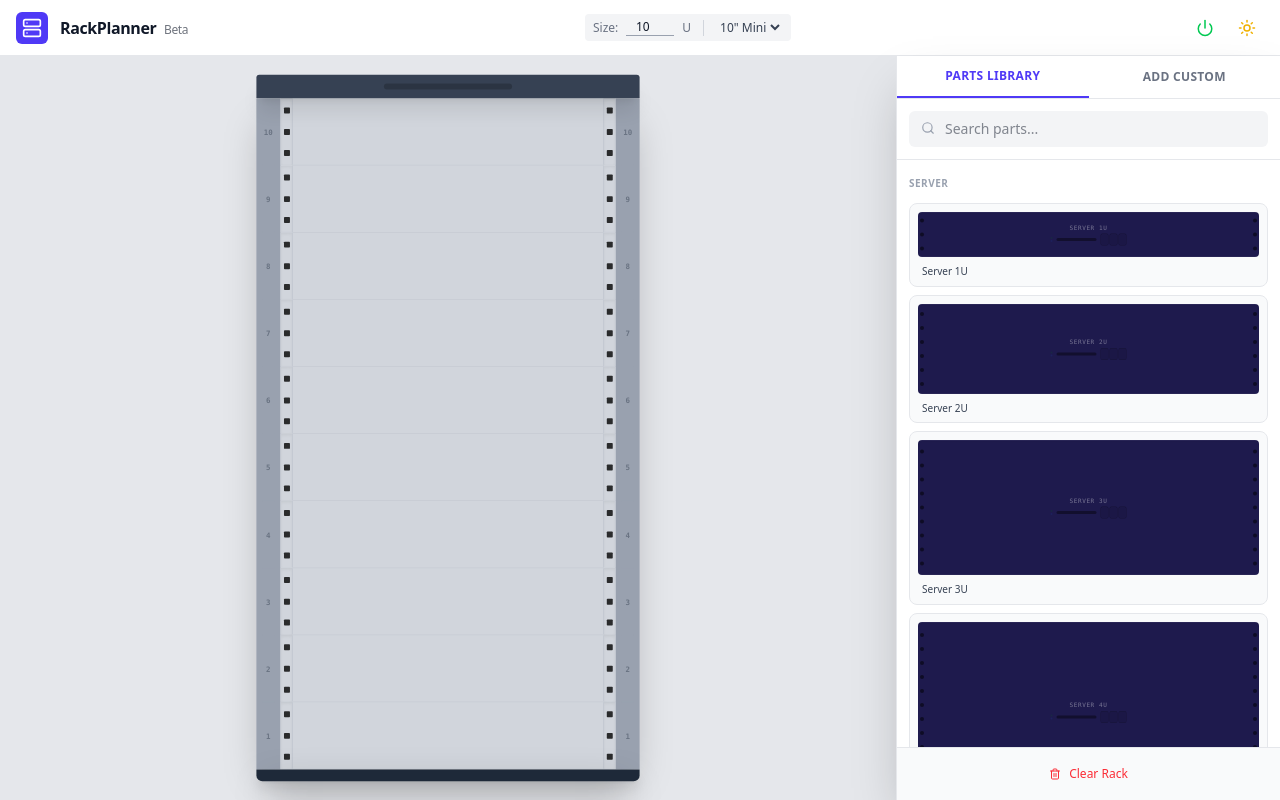
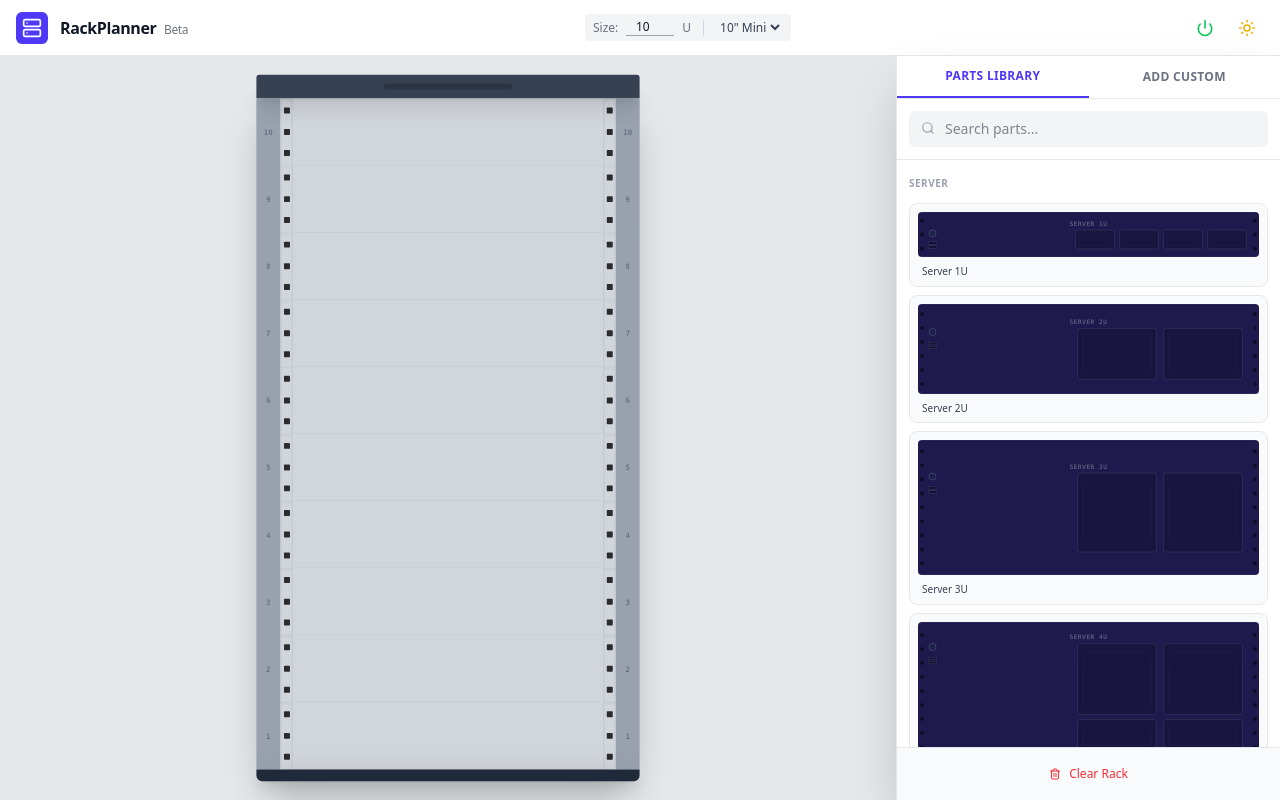
Before and after one commit to plagosus/rack-planner, a React (Vite) app: page / in a window 1280 px wide. Built offline with nearby package versions, Linux system fonts and the light colour scheme.

Commit message:
servers redesigned

```diff
--- a/src/components/ModuleFace.tsx
+++ b/src/components/ModuleFace.tsx
@@ -27,10 +27,10 @@ export const ModuleFace = ({
             style={
                 hasImage
                     ? {
-                          backgroundImage: `url(${module.image})`,
-                          backgroundSize: 'cover',
-                          backgroundPosition: 'center',
-                      }
+                        backgroundImage: `url(${module.image})`,
+                        backgroundSize: 'cover',
+                        backgroundPosition: 'center',
+                    }
                     : {}
             }
         >
@@ -48,7 +48,11 @@ export const ModuleFace = ({
                         )}
 
                         {/* Server: Indicators or Drive Bays */}
-                        {module.type === 'server' && <ServerFace isPowered={isPowered} />}
+                        {module.type === 'server' && (
+                            <div className="w-full h-full">
+                                <ServerFace module={module} isPowered={isPowered} rackWidth={rackWidth} />
+                            </div>
+                        )}
 
                         {/* Storage: Drive Arrays */}
                         {module.type === 'storage' && (
--- a/src/components/module-faces/ServerFace.tsx
+++ b/src/components/module-faces/ServerFace.tsx
@@ -1,31 +1,26 @@
-export const ServerFace = ({ isPowered }: { isPowered?: boolean }) => {
-    return (
-        <div className="flex items-center gap-2">
-            <div className="flex flex-col gap-0.5">
-                {/* Power LED */}
-                <div
-                    className={`w-1 h-1 rounded-full ${
-                        isPowered
-                            ? 'bg-green-500 shadow-[0_0_5px_rgba(34,197,94,0.5)]'
-                            : 'bg-green-900/30'
-                    }`}
-                ></div>
-                {/* Activity LED */}
-                <div
-                    className={`w-1 h-1 rounded-full ${
-                        isPowered ? 'bg-blue-500' : 'bg-blue-900/30'
-                    } ${isPowered ? 'animate-pulse' : ''}`}
-                ></div>
-            </div>
-            <div className="w-20 h-1.5 bg-black/50 rounded-full"></div>
-            <div className="flex gap-0.5">
-                {[1, 2, 3].map((i) => (
-                    <div
-                        key={i}
-                        className="w-4 h-6 border border-black/30 bg-black/10 rounded-sm"
-                    ></div>
-                ))}
-            </div>
-        </div>
-    );
+import { type RackModule, type RackWidth } from '../../types';
+import { Server1U } from './server/Server1U';
+import { Server2U } from './server/Server2U';
+import { Server3U } from './server/Server3U';
+import { Server4U } from './server/Server4U';
+
+interface ServerFaceProps {
+    module: RackModule;
+    isPowered?: boolean;
+    rackWidth?: RackWidth;
+}
+
+export const ServerFace = ({ module, isPowered, rackWidth }: ServerFaceProps) => {
+    const uSize = module.uSize || 1;
+
+    switch (uSize) {
+        case 2:
+            return <Server2U isPowered={isPowered} rackWidth={rackWidth} />;
+        case 3:
+            return <Server3U isPowered={isPowered} rackWidth={rackWidth} />;
+        case 4:
+            return <Server4U isPowered={isPowered} rackWidth={rackWidth} />;
+        default:
+            return <Server1U isPowered={isPowered} rackWidth={rackWidth} />;
+    }
 };
--- /dev/null
+++ b/src/components/module-faces/server/Server1U.tsx
@@ -0,0 +1,42 @@
+import { type RackWidth } from '../../../types';
+
+interface Server1UProps {
+    isPowered?: boolean;
+    rackWidth?: RackWidth;
+}
+
+export const Server1U = ({ isPowered, rackWidth = '19inch' }: Server1UProps) => {
+    const fanCount = rackWidth === '19inch' ? 8 : 4;
+    const fans = Array.from({ length: fanCount }, (_, i) => i);
+
+    return (
+        <div className="w-full relative min-h-[40px] flex items-center">
+            {/* Top Left: Power Button & USBs */}
+            <div className="absolute left-[5px] top-[0px] flex flex-col gap-2">
+                {/* Power Button */}
+                <div className={`w-4 h-4 rounded-full border-2 border-white/20 flex items-center justify-center ${isPowered ? 'bg-white/5' : 'bg-transparent'}`}>
+                    <div className={`w-2 h-2 rounded-full transition-all duration-300 ${isPowered
+                        ? 'bg-green-500 shadow-[0_0_8px_rgba(34,197,94,0.8)]'
+                        : 'bg-green-900/30'
+                        }`}
+                    />
+                </div>
+
+                {/* USB Ports */}
+                <div className="flex flex-col gap-0.5">
+                    <div className="w-4 h-1.5 border border-white/20 bg-black/40 rounded-[1px]" />
+                    <div className="w-4 h-1.5 border border-white/20 bg-black/40 rounded-[1px]" />
+                </div>
+            </div>
+
+            {/* Right Side: Fan Grilles */}
+            <div className="w-full flex justify-end items-center gap-2 pr-2">
+                {fans.map((i) => (
+                    <div key={i} className={`${rackWidth === '19inch' ? 'w-24' : 'w-20'} h-10 rounded-sm border-2 border-white/10 flex items-center justify-center bg-black/20`}>
+                        <div className="w-16 h-6 rounded-sm border border-white/5" />
+                    </div>
+                ))}
+            </div>
+        </div>
+    );
+};
--- /dev/null
+++ b/src/components/module-faces/server/Server2U.tsx
@@ -0,0 +1,42 @@
+import { type RackWidth } from '../../../types';
+
+interface Server2UProps {
+    isPowered?: boolean;
+    rackWidth?: RackWidth;
+}
+
+export const Server2U = ({ isPowered, rackWidth = '19inch' }: Server2UProps) => {
+    const fanCount = rackWidth === '19inch' ? 4 : 2;
+    const fans = Array.from({ length: fanCount }, (_, i) => i);
+
+    return (
+        <div className="w-full h-full relative flex items-center">
+            {/* Top Left: Power Button & USBs */}
+            <div className="absolute left-[5px] top-[0px] flex flex-col gap-3">
+                {/* Power Button */}
+                <div className={`w-4 h-4 rounded-full border-2 border-white/20 flex items-center justify-center ${isPowered ? 'bg-white/5' : 'bg-transparent'}`}>
+                    <div className={`w-2 h-2 rounded-full transition-all duration-300 ${isPowered
+                        ? 'bg-green-500 shadow-[0_0_10px_rgba(34,197,94,0.8)]'
+                        : 'bg-green-900/30'
+                        }`}
+                    />
+                </div>
+
+                {/* USB Ports */}
+                <div className="flex flex-col gap-0.5">
+                    <div className="w-4 h-1.5 border border-white/20 bg-black/40 rounded-[1px]" />
+                    <div className="w-4 h-1.5 border border-white/20 bg-black/40 rounded-[1px]" />
+                </div>
+            </div>
+
+            {/* Right Side: Larger Fan Grilles */}
+            <div className="w-full flex justify-end items-center gap-3 pr-4">
+                {fans.map((i) => (
+                    <div key={i} className={`${rackWidth === '19inch' ? 'w-49' : 'w-40'} h-26 rounded-md border-2 border-white/10 flex items-center justify-center bg-black/20`}>
+                        <div className="w-34 h-20 rounded-sm border border-white/5" />
+                    </div>
+                ))}
+            </div>
+        </div>
+    );
+};
--- /dev/null
+++ b/src/components/module-faces/server/Server3U.tsx
@@ -0,0 +1,43 @@
+import { type RackWidth } from '../../../types';
+
+interface Server3UProps {
+    isPowered?: boolean;
+    rackWidth?: RackWidth;
+}
+
+export const Server3U = ({ isPowered, rackWidth = '19inch' }: Server3UProps) => {
+    const fanCount = rackWidth === '19inch' ? 4 : 2;
+    const fans = Array.from({ length: fanCount }, (_, i) => i);
+
+    return (
+        <div className="w-full h-full relative flex items-center">
+            {/* Top Left: Power Button & USBs */}
+            <div className="absolute left-[5px] top-[0px] flex flex-col gap-3">
+                {/* Power Button */}
+                <div className={`w-4 h-4 rounded-full border-2 border-white/20 flex items-center justify-center ${isPowered ? 'bg-white/5' : 'bg-transparent'}`}>
+                    <div className={`w-2 h-2 rounded-full transition-all duration-300 ${isPowered
+                        ? 'bg-green-500 shadow-[0_0_12px_rgba(34,197,94,0.8)]'
+                        : 'bg-green-900/30'
+                        }`}
+                    />
+                </div>
+
+                {/* USB Ports */}
+                <div className="flex flex-col gap-0.5">
+                    <div className="w-4 h-1.5 border border-white/20 bg-black/40 rounded-[1px]" />
+                    <div className="w-4 h-1.5 border border-white/20 bg-black/40 rounded-[1px]" />
+                </div>
+            </div>
+
+            {/* Right Side: Even Larger Fan Grilles */}
+            <div className="w-full flex justify-end items-center gap-3 pr-4">
+                {fans.map((i) => (
+                    <div key={i} className={`${rackWidth === '19inch' ? 'w-49' : 'w-40'} h-40 rounded-md border-2 border-white/10 flex items-center justify-center bg-black/20`}>
+                        <div className="w-34 h-28 rounded-md border border-white/5" />
+                    </div>
+                ))}
+            </div>
+
+        </div>
+    );
+};
--- /dev/null
+++ b/src/components/module-faces/server/Server4U.tsx
@@ -0,0 +1,55 @@
+import { type RackWidth } from '../../../types';
+
+interface Server4UProps {
+    isPowered?: boolean;
+    rackWidth?: RackWidth;
+}
+
+export const Server4U = ({ isPowered, rackWidth = '19inch' }: Server4UProps) => {
+    const fanCount = rackWidth === '19inch' ? 4 : 2;
+    const fans = Array.from({ length: fanCount }, (_, i) => i);
+
+    return (
+        <div className="w-full h-full relative flex items-center">
+            {/* Top Left: Power Button & USBs */}
+            <div className="absolute left-[5px] top-[0px] flex flex-col gap-3">
+                {/* Power Button */}
+                <div className={`w-4 h-4 rounded-full border-2 border-white/20 flex items-center justify-center ${isPowered ? 'bg-white/5' : 'bg-transparent'}`}>
+                    <div className={`w-2 h-2 rounded-full transition-all duration-300 ${isPowered
+                        ? 'bg-green-500 shadow-[0_0_15px_rgba(34,197,94,0.8)]'
+                        : 'bg-green-900/30'
+                        }`}
+                    />
+                </div>
+
+                {/* USB Ports */}
+                <div className="flex flex-col gap-0.5">
+                    <div className="w-4 h-1.5 border border-white/20 bg-black/40 rounded-[1px]" />
+                    <div className="w-4 h-1.5 border border-white/20 bg-black/40 rounded-[1px]" />
+                </div>
+            </div>
+
+            {/* Right Side: Massive Fan Grilles (2 Rows) */}
+            <div className="w-full flex justify-end items-center pr-4">
+                <div className="flex flex-col gap-2">
+                    {/* Top Row */}
+                    <div className="flex items-center gap-3">
+                        {fans.map((i) => (
+                            <div key={`top-${i}`} className={`${rackWidth === '19inch' ? 'w-49' : 'w-40'} h-36 rounded-md border-2 border-white/10 flex items-center justify-center bg-black/20`}>
+                                <div className="w-34 h-28 rounded-md border border-white/5" />
+                            </div>
+                        ))}
+                    </div>
+                    {/* Bottom Row */}
+                    <div className="flex items-center gap-3">
+                        {fans.map((i) => (
+                            <div key={`bottom-${i}`} className={`${rackWidth === '19inch' ? 'w-49' : 'w-40'} h-36 rounded-md border-2 border-white/10 flex items-center justify-center bg-black/20`}>
+                                <div className="w-34 h-28 rounded-md border border-white/5" />
+                            </div>
+                        ))}
+                    </div>
+                </div>
+            </div>
+        </div>
+    );
+};
```
